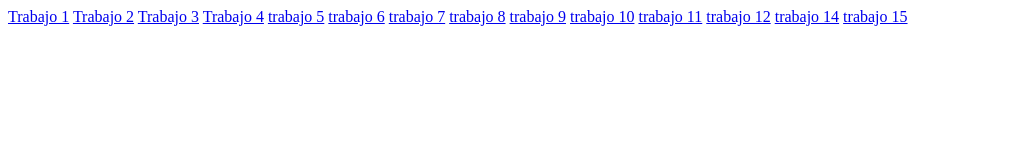
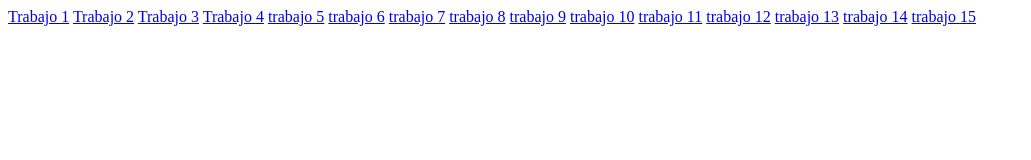
Before and after one commit to dylangaleano446-dotcom/plataformas-moviles-entregas, a plain HTML site: page index.html in a window 1280 px wide. Shown: the whole page, without its empty margins (0-1031 px from the left). Drawn offline with Linux system fonts and the light colour scheme.

Commit message:
Update index.html

```diff
--- a/index.html
+++ b/index.html
@@ -18,6 +18,7 @@
     <a href="tp-10/index.html">trabajo 10</a>
     <a href="TP-11/index.html">trabajo 11</a>
     <a href="tp-12/index.html">trabajo 12</a>
+     <a href="tp-13/index.html">trabajo 13</a>
     <a href="tp-14/index.html">trabajo 14</a>
     <a href="tp-15/index.html">trabajo 15</a>
 </body>
```
